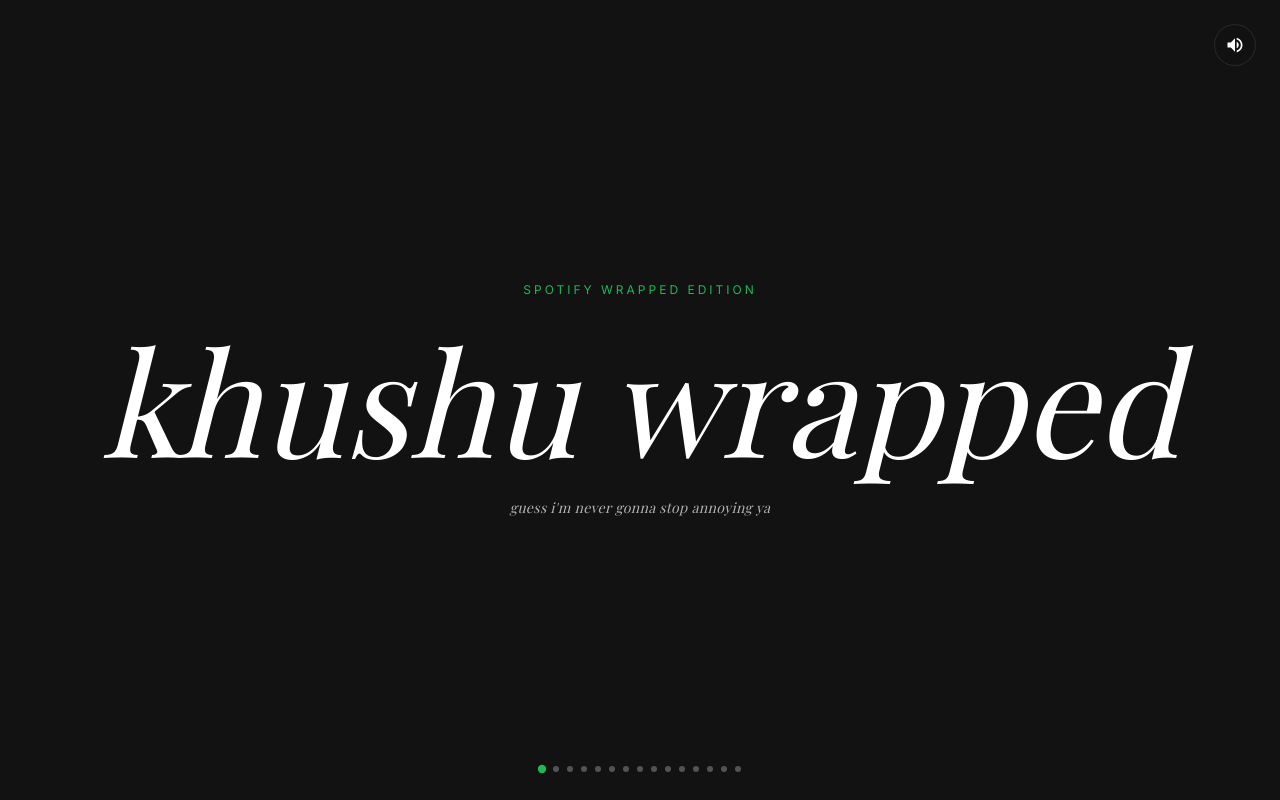
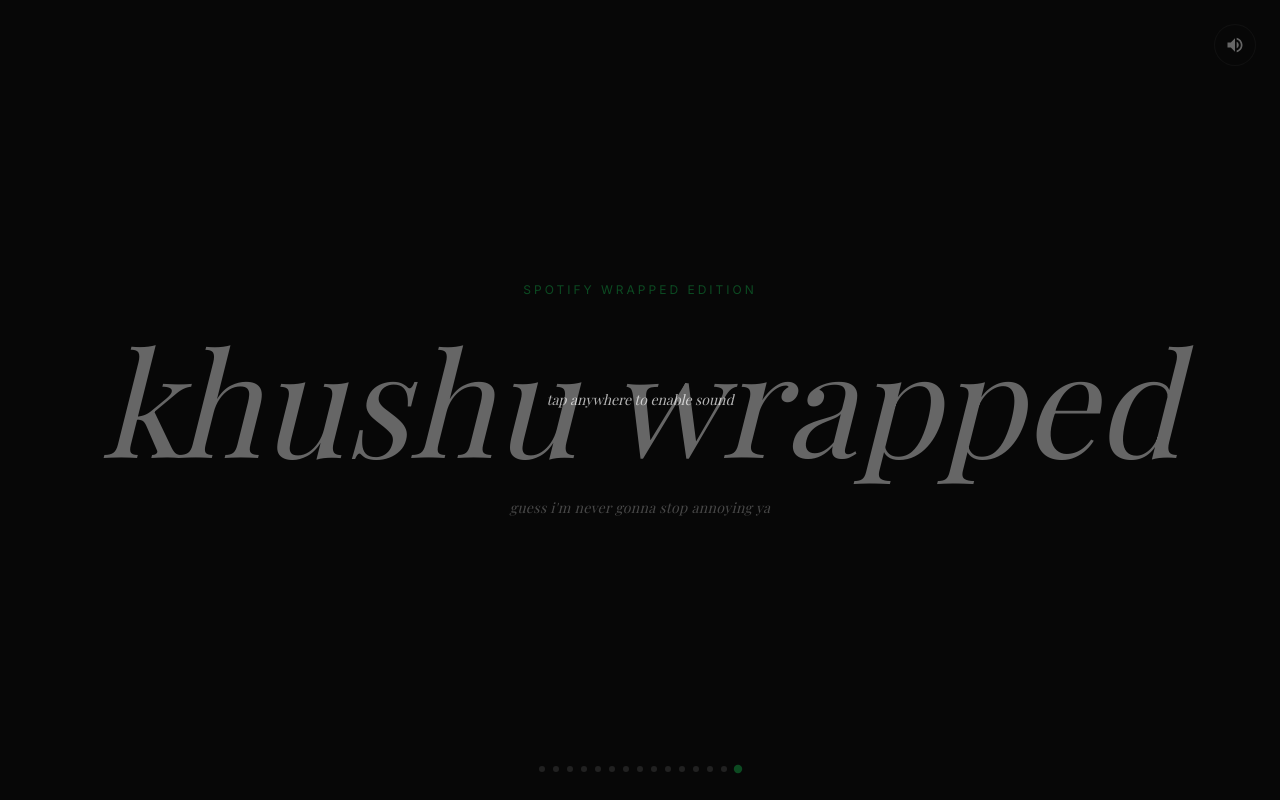
Before and after one commit to sshiv-1/khushhuu-wrapped, a Next.js app: page / in a window 1280 px wide. Built offline with nearby package versions, Linux system fonts and the light colour scheme; no server answers; a web font is replaced by a local one.

Commit message:
fix: improve spotify search query, add audio overlay to unlock autoplay, and use intersection observer for slide tracking

```diff
--- a/src/components/wrapped/AudioContext.tsx
+++ b/src/components/wrapped/AudioContext.tsx
@@ -5,16 +5,25 @@
 interface AudioContextType {
   isMuted: boolean;
   toggleMute: () => void;
+  audioUnlocked: boolean;
+  unlockAudio: () => void;
 }
 
 const AudioContext = createContext<AudioContextType | undefined>(undefined);
 
 export function AudioProvider({ children }: { children: ReactNode }) {
   const [isMuted, setIsMuted] = useState(false);
-  const toggleMute = () => setIsMuted((prev) => !prev);
+  const [audioUnlocked, setAudioUnlocked] = useState(false);
+
+  const toggleMute = () => {
+    setIsMuted((prev) => !prev);
+    if (!audioUnlocked) setAudioUnlocked(true);
+  };
+
+  const unlockAudio = () => setAudioUnlocked(true);
 
   return (
-    <AudioContext.Provider value={{ isMuted, toggleMute }}>
+    <AudioContext.Provider value={{ isMuted, toggleMute, audioUnlocked, unlockAudio }}>
       {children}
     </AudioContext.Provider>
   );
--- a/src/components/wrapped/WrappedSection.tsx
+++ b/src/components/wrapped/WrappedSection.tsx
@@ -38,26 +38,47 @@
   );
 }
 
+function AudioOverlay() {
+  const { audioUnlocked, unlockAudio } = useAudioContext();
+  if (audioUnlocked) return null;
+
+  return (
+    <div
+      className="fixed inset-0 z-[100] bg-black/60 flex items-center justify-center cursor-pointer"
+      onClick={unlockAudio}
+    >
+      <p className="font-serif italic text-white/70 text-sm">tap anywhere to enable sound</p>
+    </div>
+  );
+}
+
 export default function WrappedSection({ tracks = [] }: { tracks?: SpotifyTrack[] }) {
   const scrollRef = useRef<HTMLDivElement>(null);
   const [activeSlide, setActiveSlide] = useState(0);
 
-  const handleScroll = useCallback(() => {
-    const el = scrollRef.current;
-    if (!el) return;
-    const idx = Math.round(el.scrollLeft / el.clientWidth);
-    setActiveSlide(idx);
+  useEffect(() => {
+    const container = scrollRef.current;
+    if (!container) return;
+
+    const observer = new IntersectionObserver(
+      (entries) => {
+        entries.forEach(entry => {
+          if (entry.isIntersecting) {
+            const idx = Array.from(container.children).indexOf(entry.target);
+            if (idx !== -1) setActiveSlide(idx);
+          }
+        });
+      },
+      { root: container, threshold: 0.6 }
+    );
+
+    Array.from(container.children).forEach(child => observer.observe(child));
+    return () => observer.disconnect();
   }, []);
-
-  useEffect(() => {
-    const el = scrollRef.current;
-    if (!el) return;
-    el.addEventListener("scroll", handleScroll, { passive: true });
-    return () => el.removeEventListener("scroll", handleScroll);
-  }, [handleScroll]);
 
   return (
     <AudioProvider>
+      <AudioOverlay />
       <MuteToggle />
       <div className="relative">
         <div ref={scrollRef} className="wrapped-scroll" aria-label="One Year — Wrapped">
--- a/src/hooks/useSlideAudio.ts
+++ b/src/hooks/useSlideAudio.ts
@@ -4,7 +4,7 @@
 import { useAudioContext } from "@/components/wrapped/AudioContext";
 
 export function useSlideAudio(previewUrl: string | undefined, isActive: boolean) {
-  const { isMuted } = useAudioContext();
+  const { isMuted, audioUnlocked } = useAudioContext();
   const audioRef = useRef<HTMLAudioElement | null>(null);
   const fadeInterval = useRef<NodeJS.Timeout | null>(null);
 
@@ -26,7 +26,7 @@
       clearInterval(fadeInterval.current);
     }
 
-    if (isActive && !isMuted) {
+    if (isActive && !isMuted && audioUnlocked) {
       // Fade in to 0.6 over 800ms
       audio.play().catch(() => {});
       let vol = audio.volume;
--- a/src/lib/spotify.ts
+++ b/src/lib/spotify.ts
@@ -248,22 +248,30 @@
   return data.access_token;
 };
 
+const getTrackPreviewUrl = async (title: string, artist: string, token: string) => {
+  const cleanTitle = title.replace(/\(feat\..*?\)/gi, '').replace(/\(with.*?\)/gi, '').trim();
+  const query = encodeURIComponent(`${cleanTitle} ${artist.split(',')[0].trim()}`);
+
+  const res = await fetch(
+    `https://api.spotify.com/v1/search?q=${query}&type=track&limit=5`,
+    { headers: { Authorization: `Bearer ${token}` } }
+  );
+  const data = await res.json();
+
+  console.log(`Searching: "${cleanTitle}" → found:`, data.tracks?.items?.[0]?.name, '| preview:', data.tracks?.items?.[0]?.preview_url);
+
+  const trackWithPreview = data.tracks?.items?.find((t: any) => t.preview_url);
+  return trackWithPreview?.preview_url ?? null;
+};
+
 export async function fetchPlaylistTracks(playlistId: string): Promise<SpotifyTrack[]> {
   try {
     const token = await getToken();
     const enrichedTracks = await Promise.all(
       PLAYLIST_TRACKS.map(async (track) => {
         if (!track.title || track.title === "—") return track;
-
         try {
-          const query = encodeURIComponent(`track:${track.title} artist:${track.artist.split(",")[0]}`);
-          const res = await fetch(`https://api.spotify.com/v1/search?q=${query}&type=track&limit=1`, {
-            headers: {
-              'Authorization': `Bearer ${token}`
-            }
-          });
-          const data = await res.json();
-          const previewUrl = data?.tracks?.items?.[0]?.preview_url;
+          const previewUrl = await getTrackPreviewUrl(track.title, track.artist, token);
           return { ...track, previewUrl };
         } catch (e) {
           return track;
```
